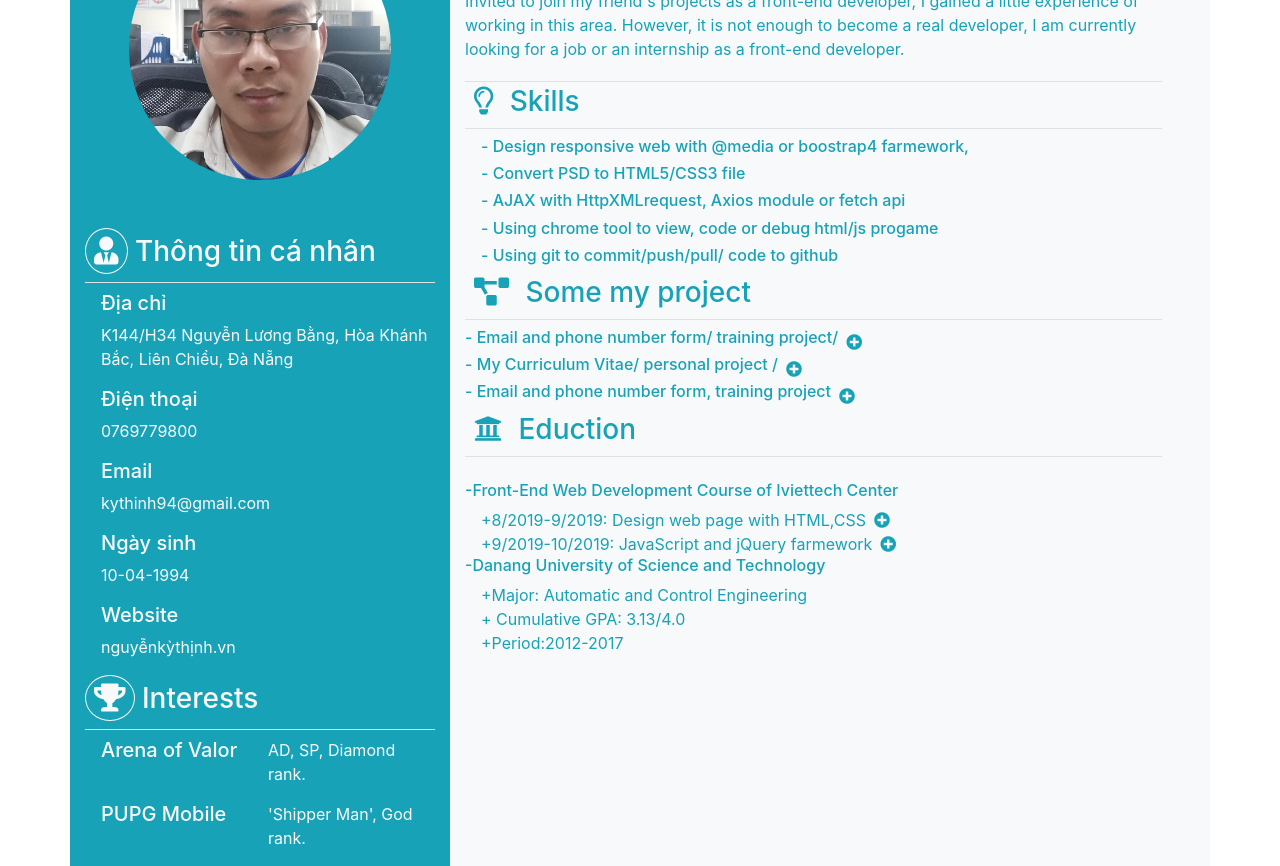
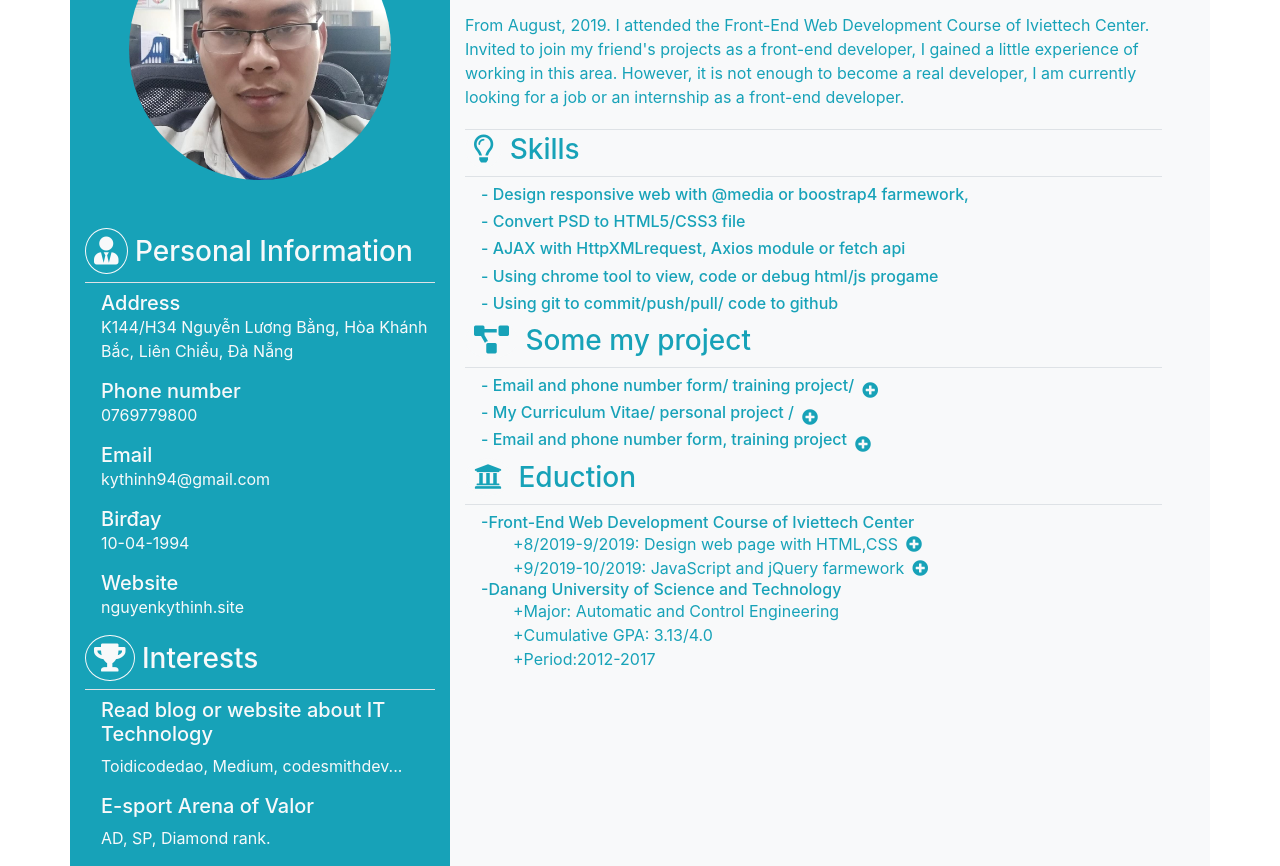
Before and after one commit to NguyenKyThinh94/MyCV, a plain HTML site: page index.html in a window 1280 px wide. Shown: the part 131-997 px from the top of the page. Drawn offline with nearby package versions, Linux system fonts and the light colour scheme.

Commit message:
done layout

```diff
--- a/index.html
+++ b/index.html
@@ -13,6 +13,7 @@
     <link rel="stylesheet" href="https://stackpath.bootstrapcdn.com/bootstrap/4.3.1/css/bootstrap.min.css"
         integrity="sha384-ggOyR0iXCbMQv3Xipma34MD+dH/1fQ784/j6cY/iJTQUOhcWr7x9JvoRxT2MZw1T" crossorigin="anonymous">
     <link rel="stylesheet" href="./style/style.css">
+    <script src="https://unpkg.com/axios/dist/axios.min.js"></script>
     <script src="./js/index.js" defer></script>
 </head>
 
@@ -24,20 +25,20 @@
                     class="w-75 mx-auto my-5 align-self-center rounded-circle">
                 <h3 class="border-bottom pb-2">
                     <i class="fas fa-user-tie d-inline-block border border-light p-2 rounded-circle"></i>
-                    Thông tin cá nhân
+                    Personal Information
                 </h3>
                 <div class="ml-3">
-                    <h5>Địa chỉ</h5>
-                    <p>K144/H34 Nguyễn Lương Bằng, Hòa Khánh Bắc, Liên Chiểu, Đà Nẵng</p>
-                    <h5>Điện thoại</h5>
+                    <h5  class="m-0 p-0">Address</h5>
+                    <p >K144/H34 Nguyễn Lương Bằng, Hòa Khánh Bắc, Liên Chiểu, Đà Nẵng</p>
+                    <h5  class="m-0 p-0">Phone number</h5>
                     <p>0769779800</p>
-                    <h5>Email</h5>
+                    <h5  class="m-0 p-0">Email</h5>
                     <p>kythinh94@gmail.com</p>
-                    <h5>Ngày sinh</h5>
+                    <h5  class="m-0 p-0">Birđay</h5>
                     <p>10-04-1994</p>
-                    <h5>Website</h5>
+                    <h5  class="m-0 p-0">Website</h5>
                     <p>
-                        <a href="nguyễnkỳthịnh.vn" class="text-light">nguyễnkỳthịnh.vn</a> </p>
+                        <a href="nguyenkythinh.site" class="text-light">nguyenkythinh.site</a> </p>
                 </div>
 
 
@@ -46,24 +47,25 @@
                     Interests
                 </h3>
                 <div class="ml-3">
-                    <div class="d-flex">
-                        <h5 class="w-50">Arena of Valor</h5>
-                        <P class="w-50">
+                    <div class="d-block">
+                                <h5 class="">Read blog or website about IT Technology</h5>
+                                <P class="">
+                                    Toidicodedao, Medium, codesmithdev...
+                                </P>
+                     </div>
+                    <div class="d-block">
+                        <h5 class="">E-sport Arena of Valor</h5>
+                        <P class=" ">
                             AD, SP, Diamond rank.
                         </P>
                     </div>
-                    <div class="d-flex">
-                        <h5 class="w-50">PUPG Mobile</h5>
-                        <P class="w-50">
-                            'Shipper Man', God rank.
-                        </P>
-                    </div>
+
                 </div>
 
             </div>
             <div class="col-md-8 bg-light text-info d-flex flex-column pr-5">
                 <div class="border-bottom pb-1">
-                    <h1 class="">
+                    <h1 class="mt-5">
                         Nguyễn Kỳ Thịnh
                     </h1>
                     <p> Frontend Web Developer </p>
@@ -94,18 +96,27 @@
                     <i class="fas fa-project-diagram d-inline-block border border-light py-1 px-2 rounded-circle"></i>
                     Some my project
                 </h3>
-                 <div class="d-flex align-items-center">
+                 <div class="d-flex align-items-center ml-3">
                     <h6 class=""> - Email and phone number form/ training project/ </h6>
                     <i class="fas fa-plus-circle mx-2 d-block cursorCopy" id="addPhoneNumber"></i>
                  </div>
-                 <div class="d-flex align-items-center">
+                 <div id="project1">
+
+                 </div>
+                 <div class="d-flex align-items-center ml-3">
                     <h6 class=""> - My Curriculum Vitae/ personal project /</h6>
                     <i class="fas fa-plus-circle mx-2 d-block cursorCopy" id="addPhoneNumber"></i>
                  </div>
-                 <div class="d-flex align-items-center">
+                 <div id="project2">
+
+                    </div>
+                 <div class="d-flex align-items-center ml-3">
                     <h6 class=""> - Email and phone number form, training project </h6>
                     <i class="fas fa-plus-circle mx-2 d-block cursorCopy" id="addPhoneNumber"></i>
                  </div>
+                 <div id="project3">
+
+                    </div>
 
 
 
@@ -113,24 +124,24 @@
                     <i class="fas fa-university d-inline-block border border-light py-1 px-2 rounded-circle"></i>
                     Eduction
                 </h3>
-                <p>
 
-                      <h6 class="">-Front-End Web Development
+
+                      <h6 class="m-0 p-0 ml-3">-Front-End Web Development
                             Course of Iviettech Center  </h6>
 
-                <div class="d-flex align-items-center ml-3">
+                <div class="d-flex align-items-center ml-5">
                     <p class="m-0 p-0">+8/2019-9/2019: Design web page with HTML,CSS</p>
                     <i class="fas fa-plus-circle mx-2 d-block cursorCopy" id="addPhoneNumber"></i>
                  </div>
-                <div class="d-flex align-items-center ml-3">
+                <div class="d-flex align-items-center ml-5">
                     <p class="m-0 p-0">+9/2019-10/2019: JavaScript and jQuery farmework</p>
                     <i class="fas fa-plus-circle mx-2 d-block cursorCopy" id="addPhoneNumber"></i>
                  </div>
 
-                <h6 class="">-Danang University of Science and Technology </h6>
-                 <p class="m-0 p-0 ml-3">+Major: Automatic and Control Engineering</p>
-                 <p class="m-0 p-0 ml-3">+ Cumulative GPA: 3.13/4.0</p>
-                <p class="m-0 p-0 ml-3">+Period:2012-2017 </p>
+                <h6 class="m-0 p-0 ml-3">-Danang University of Science and Technology </h6>
+                 <p class="m-0 p-0 ml-5">+Major: Automatic and Control Engineering</p>
+                 <p class="m-0 p-0 ml-5">+Cumulative GPA: 3.13/4.0</p>
+                <p class="m-0 p-0 ml-5">+Period:2012-2017 </p>
 
 
 
```
